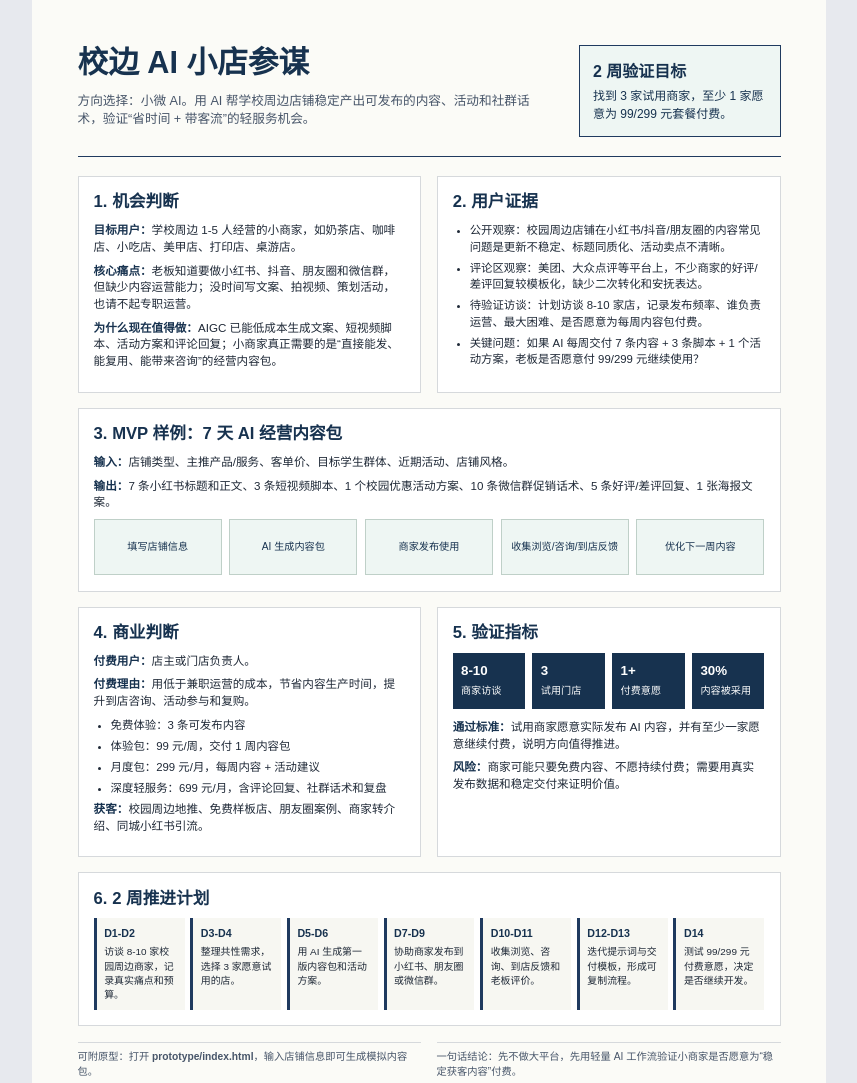
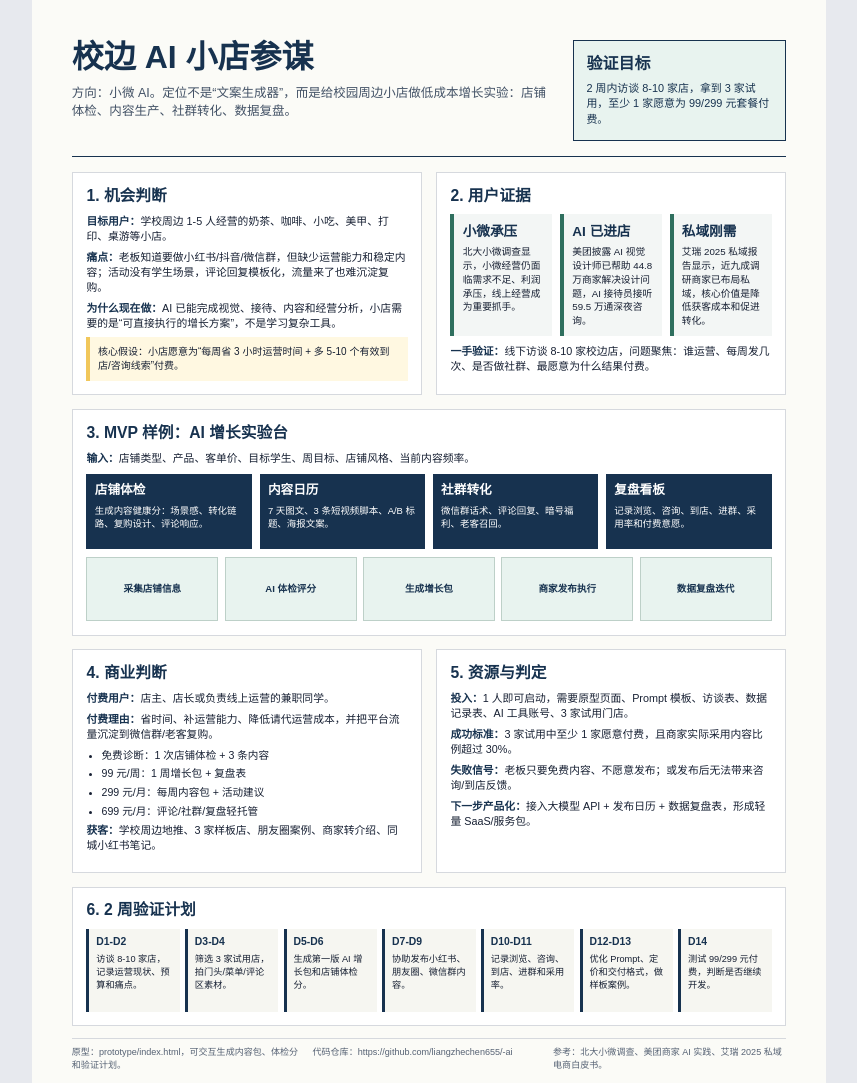
Before and after one commit to liangzhechen655/-ai, a plain HTML site: page submission-a4.html in a window 1280 px wide. Shown: the top 1083 px of the page, without its empty margins (211-1068 px from the left). Drawn offline with Linux system fonts and the light colour scheme.

Commit message:
Upgrade validation concept and MVP

```diff
--- a/submission-a4.html
+++ b/submission-a4.html
@@ -3,201 +3,171 @@
 <head>
   <meta charset="utf-8" />
   <meta name="viewport" content="width=device-width, initial-scale=1" />
-  <title>校边 AI 小店参谋 - 机会验证</title>
+  <title>校边 AI 小店参谋 - 小微 AI 机会验证</title>
   <style>
-    @page {
-      size: A4;
-      margin: 10mm;
-    }
-
-    * {
-      box-sizing: border-box;
-    }
-
+    @page { size: A4; margin: 9mm; }
+    * { box-sizing: border-box; }
     body {
       margin: 0;
       background: #e7e9ee;
-      color: #1f2937;
+      color: #172033;
       font-family: "Microsoft YaHei", "PingFang SC", "Noto Sans SC", Arial, sans-serif;
-      line-height: 1.45;
+      line-height: 1.42;
     }
-
     .sheet {
       width: 210mm;
       min-height: 297mm;
       margin: 0 auto;
+      padding: 10.5mm;
       background: #fbfbf7;
-      padding: 12mm;
     }
-
     header {
       display: grid;
-      grid-template-columns: 1.4fr 0.6fr;
-      gap: 8mm;
-      padding-bottom: 5mm;
-      border-bottom: 1.2pt solid #1f3a5f;
+      grid-template-columns: 1.38fr 0.62fr;
+      gap: 7mm;
+      padding-bottom: 4mm;
+      border-bottom: 1.2pt solid #17324f;
     }
-
     h1 {
-      margin: 0 0 3mm;
+      margin: 0;
       color: #17324f;
-      font-size: 23pt;
-      line-height: 1.14;
+      font-size: 24pt;
+      line-height: 1.08;
       letter-spacing: 0;
     }
-
-    .subtitle {
-      margin: 0;
-      color: #475569;
-      font-size: 9.5pt;
+    .tagline {
+      margin: 2.8mm 0 0;
+      color: #435266;
+      font-size: 9.4pt;
     }
-
-    .badge {
-      align-self: start;
-      border: 1pt solid #1f3a5f;
-      padding: 3.5mm;
+    .hero-card {
+      border: 1pt solid #17324f;
+      background: #e8f3ef;
+      padding: 3.3mm;
       color: #17324f;
-      font-size: 9pt;
-      background: #eef6f3;
+      font-size: 8.2pt;
     }
-
-    .badge strong {
+    .hero-card strong {
       display: block;
+      margin-bottom: 1.3mm;
       font-size: 12pt;
-      margin-bottom: 1.5mm;
     }
-
     .grid {
       display: grid;
       grid-template-columns: 1fr 1fr;
-      gap: 4mm;
-      margin-top: 5mm;
+      gap: 3.6mm;
+      margin-top: 4mm;
     }
-
     section {
-      border: 0.8pt solid #d6d9dc;
-      background: #ffffff;
-      padding: 4mm;
-      min-height: 43mm;
+      background: #fff;
+      border: 0.8pt solid #d6d9de;
+      padding: 3.6mm;
     }
-
-    section.wide {
-      grid-column: 1 / -1;
-      min-height: auto;
-    }
-
+    section.wide { grid-column: 1 / -1; }
     h2 {
-      margin: 0 0 2.6mm;
+      margin: 0 0 2.2mm;
       color: #17324f;
-      font-size: 12.5pt;
+      font-size: 11.8pt;
       line-height: 1.2;
     }
-
-    p {
-      margin: 0 0 1.8mm;
-      font-size: 8.7pt;
+    p { margin: 0 0 1.4mm; font-size: 8.1pt; }
+    ul { margin: 0; padding-left: 4mm; }
+    li { margin: 0 0 1mm; font-size: 7.95pt; }
+    .label { color: #17324f; font-weight: 800; }
+    .evidence {
+      display: grid;
+      grid-template-columns: repeat(3, 1fr);
+      gap: 2mm;
+      margin-top: 2mm;
     }
-
-    ul {
-      margin: 0;
-      padding-left: 4.5mm;
+    .evidence div {
+      background: #f3f6f5;
+      border-left: 3pt solid #2f6f5e;
+      padding: 2.2mm;
+      min-height: 23mm;
+      font-size: 7.3pt;
     }
-
-    li {
-      margin: 0 0 1.2mm;
-      font-size: 8.55pt;
+    .evidence strong {
+      display: block;
+      color: #17324f;
+      font-size: 10.2pt;
+      margin-bottom: 1mm;
     }
-
-    .label {
-      color: #17324f;
-      font-weight: 700;
-    }
-
     .flow {
       display: grid;
       grid-template-columns: repeat(5, 1fr);
-      gap: 2mm;
+      gap: 1.7mm;
       margin-top: 2mm;
     }
-
     .step {
-      border: 0.8pt solid #bfd0c8;
-      background: #eef6f3;
-      padding: 2.2mm;
-      text-align: center;
-      color: #17324f;
-      font-size: 7.6pt;
-      min-height: 15mm;
+      min-height: 17mm;
       display: flex;
       align-items: center;
       justify-content: center;
+      text-align: center;
+      background: #e8f3ef;
+      border: 0.8pt solid #bdd0c8;
+      color: #17324f;
+      padding: 1.8mm;
+      font-size: 7.2pt;
+      font-weight: 700;
     }
-
-    .timeline {
-      display: grid;
-      grid-template-columns: repeat(7, 1fr);
-      gap: 1.5mm;
-    }
-
-    .day {
-      border-left: 2.4pt solid #1f3a5f;
-      background: #f7f7f2;
-      padding: 2mm;
-      min-height: 20mm;
-      font-size: 7.45pt;
-    }
-
-    .day strong {
-      display: block;
-      color: #17324f;
-      font-size: 8pt;
-      margin-bottom: 1mm;
-    }
-
-    .metrics {
+    .mvp {
       display: grid;
       grid-template-columns: repeat(4, 1fr);
       gap: 2mm;
       margin-top: 2mm;
     }
-
-    .metric {
+    .mvp div {
       background: #17324f;
-      color: #ffffff;
+      color: #fff;
       padding: 2.2mm;
-      font-size: 7.6pt;
-      min-height: 15mm;
+      min-height: 20mm;
+      font-size: 7.1pt;
     }
-
-    .metric strong {
+    .mvp strong {
       display: block;
-      font-size: 10pt;
+      font-size: 9.5pt;
       margin-bottom: 1mm;
     }
-
+    .timeline {
+      display: grid;
+      grid-template-columns: repeat(7, 1fr);
+      gap: 1.4mm;
+    }
+    .day {
+      background: #f6f6f1;
+      border-left: 2.4pt solid #17324f;
+      padding: 1.8mm;
+      min-height: 22mm;
+      font-size: 6.9pt;
+    }
+    .day strong {
+      display: block;
+      color: #17324f;
+      font-size: 7.8pt;
+      margin-bottom: 0.8mm;
+    }
     .footer {
-      margin-top: 4mm;
       display: grid;
-      grid-template-columns: 1fr 1fr;
-      gap: 4mm;
-      color: #475569;
-      font-size: 7.7pt;
-    }
-
-    .note {
-      border-top: 1pt solid #d6d9dc;
+      grid-template-columns: 1fr 1fr 1fr;
+      gap: 2mm;
+      margin-top: 3mm;
+      color: #566274;
+      font-size: 6.8pt;
+      border-top: 0.8pt solid #d6d9de;
       padding-top: 2mm;
     }
-
+    .quote {
+      background: #fff8e1;
+      border-left: 3pt solid #f1c75b;
+      padding: 2mm;
+      font-size: 7.5pt;
+      margin-top: 1.5mm;
+    }
     @media print {
-      body {
-        background: #ffffff;
-      }
-
-      .sheet {
-        margin: 0;
-        box-shadow: none;
-      }
+      body { background: #fff; }
+      .sheet { margin: 0; }
     }
   </style>
 </head>
@@ -206,87 +176,90 @@
     <header>
       <div>
         <h1>校边 AI 小店参谋</h1>
-        <p class="subtitle">方向选择：小微 AI。用 AI 帮学校周边店铺稳定产出可发布的内容、活动和社群话术，验证“省时间 + 带客流”的轻服务机会。</p>
+        <p class="tagline">方向：小微 AI。定位不是“文案生成器”，而是给校园周边小店做低成本增长实验：店铺体检、内容生产、社群转化、数据复盘。</p>
       </div>
-      <div class="badge">
-        <strong>2 周验证目标</strong>
-        找到 3 家试用商家，至少 1 家愿意为 99/299 元套餐付费。
+      <div class="hero-card">
+        <strong>验证目标</strong>
+        2 周内访谈 8-10 家店，拿到 3 家试用，至少 1 家愿意为 99/299 元套餐付费。
       </div>
     </header>
 
     <div class="grid">
       <section>
         <h2>1. 机会判断</h2>
-        <p><span class="label">目标用户：</span>学校周边 1-5 人经营的小商家，如奶茶店、咖啡店、小吃店、美甲店、打印店、桌游店。</p>
-        <p><span class="label">核心痛点：</span>老板知道要做小红书、抖音、朋友圈和微信群，但缺少内容运营能力；没时间写文案、拍视频、策划活动，也请不起专职运营。</p>
-        <p><span class="label">为什么现在值得做：</span>AIGC 已能低成本生成文案、短视频脚本、活动方案和评论回复；小商家真正需要的是“直接能发、能复用、能带来咨询”的经营内容包。</p>
+        <p><span class="label">目标用户：</span>学校周边 1-5 人经营的奶茶、咖啡、小吃、美甲、打印、桌游等小店。</p>
+        <p><span class="label">痛点：</span>老板知道要做小红书/抖音/微信群，但缺少运营能力和稳定内容；活动没有学生场景，评论回复模板化，流量来了也难沉淀复购。</p>
+        <p><span class="label">为什么现在做：</span>AI 已能完成视觉、接待、内容和经营分析，小店需要的是“可直接执行的增长方案”，不是学习复杂工具。</p>
+        <div class="quote">核心假设：小店愿意为“每周省 3 小时运营时间 + 多 5-10 个有效到店/咨询线索”付费。</div>
       </section>
 
       <section>
         <h2>2. 用户证据</h2>
-        <ul>
-          <li>公开观察：校园周边店铺在小红书/抖音/朋友圈的内容常见问题是更新不稳定、标题同质化、活动卖点不清晰。</li>
-          <li>评论区观察：美团、大众点评等平台上，不少商家的好评/差评回复较模板化，缺少二次转化和安抚表达。</li>
-          <li>待验证访谈：计划访谈 8-10 家店，记录发布频率、谁负责运营、最大困难、是否愿意为每周内容包付费。</li>
-          <li>关键问题：如果 AI 每周交付 7 条内容 + 3 条脚本 + 1 个活动方案，老板是否愿意付 99/299 元继续使用？</li>
-        </ul>
+        <div class="evidence">
+          <div><strong>小微承压</strong>北大小微调查显示，小微经营仍面临需求不足、利润承压，线上经营成为重要抓手。</div>
+          <div><strong>AI 已进店</strong>美团披露 AI 视觉设计师已帮助 44.8 万商家解决设计问题，AI 接待员接听 59.5 万通深夜咨询。</div>
+          <div><strong>私域刚需</strong>艾瑞 2025 私域报告显示，近九成调研商家已布局私域，核心价值是降低获客成本和促进转化。</div>
+        </div>
+        <p style="margin-top: 2mm;"><span class="label">一手验证：</span>线下访谈 8-10 家校边店，问题聚焦：谁运营、每周发几次、是否做社群、最愿意为什么结果付费。</p>
       </section>
 
       <section class="wide">
-        <h2>3. MVP 样例：7 天 AI 经营内容包</h2>
-        <p><span class="label">输入：</span>店铺类型、主推产品/服务、客单价、目标学生群体、近期活动、店铺风格。</p>
-        <p><span class="label">输出：</span>7 条小红书标题和正文、3 条短视频脚本、1 个校园优惠活动方案、10 条微信群促销话术、5 条好评/差评回复、1 张海报文案。</p>
+        <h2>3. MVP 样例：AI 增长实验台</h2>
+        <p><span class="label">输入：</span>店铺类型、产品、客单价、目标学生、周目标、店铺风格、当前内容频率。</p>
+        <div class="mvp">
+          <div><strong>店铺体检</strong>生成内容健康分：场景感、转化链路、复购设计、评论响应。</div>
+          <div><strong>内容日历</strong>7 天图文、3 条短视频脚本、A/B 标题、海报文案。</div>
+          <div><strong>社群转化</strong>微信群话术、评论回复、暗号福利、老客召回。</div>
+          <div><strong>复盘看板</strong>记录浏览、咨询、到店、进群、采用率和付费意愿。</div>
+        </div>
         <div class="flow">
-          <div class="step">填写店铺信息</div>
-          <div class="step">AI 生成内容包</div>
-          <div class="step">商家发布使用</div>
-          <div class="step">收集浏览/咨询/到店反馈</div>
-          <div class="step">优化下一周内容</div>
+          <div class="step">采集店铺信息</div>
+          <div class="step">AI 体检评分</div>
+          <div class="step">生成增长包</div>
+          <div class="step">商家发布执行</div>
+          <div class="step">数据复盘迭代</div>
         </div>
       </section>
 
       <section>
         <h2>4. 商业判断</h2>
-        <p><span class="label">付费用户：</span>店主或门店负责人。</p>
-        <p><span class="label">付费理由：</span>用低于兼职运营的成本，节省内容生产时间，提升到店咨询、活动参与和复购。</p>
+        <p><span class="label">付费用户：</span>店主、店长或负责线上运营的兼职同学。</p>
+        <p><span class="label">付费理由：</span>省时间、补运营能力、降低请代运营成本，并把平台流量沉淀到微信群/老客复购。</p>
         <ul>
-          <li>免费体验：3 条可发布内容</li>
-          <li>体验包：99 元/周，交付 1 周内容包</li>
-          <li>月度包：299 元/月，每周内容 + 活动建议</li>
-          <li>深度轻服务：699 元/月，含评论回复、社群话术和复盘</li>
+          <li>免费诊断：1 次店铺体检 + 3 条内容</li>
+          <li>99 元/周：1 周增长包 + 复盘表</li>
+          <li>299 元/月：每周内容包 + 活动建议</li>
+          <li>699 元/月：评论/社群/复盘轻托管</li>
         </ul>
-        <p><span class="label">获客：</span>校园周边地推、免费样板店、朋友圈案例、商家转介绍、同城小红书引流。</p>
+        <p><span class="label">获客：</span>学校周边地推、3 家样板店、朋友圈案例、商家转介绍、同城小红书笔记。</p>
       </section>
 
       <section>
-        <h2>5. 验证指标</h2>
-        <div class="metrics">
-          <div class="metric"><strong>8-10</strong>商家访谈</div>
-          <div class="metric"><strong>3</strong>试用门店</div>
-          <div class="metric"><strong>1+</strong>付费意愿</div>
-          <div class="metric"><strong>30%</strong>内容被采用</div>
-        </div>
-        <p style="margin-top: 2.5mm;"><span class="label">通过标准：</span>试用商家愿意实际发布 AI 内容，并有至少一家愿意继续付费，说明方向值得推进。</p>
-        <p><span class="label">风险：</span>商家可能只要免费内容、不愿持续付费；需要用真实发布数据和稳定交付来证明价值。</p>
+        <h2>5. 资源与判定</h2>
+        <p><span class="label">投入：</span>1 人即可启动，需要原型页面、Prompt 模板、访谈表、数据记录表、AI 工具账号、3 家试用门店。</p>
+        <p><span class="label">成功标准：</span>3 家试用中至少 1 家愿意付费，且商家实际采用内容比例超过 30%。</p>
+        <p><span class="label">失败信号：</span>老板只要免费内容、不愿意发布；或发布后无法带来咨询/到店反馈。</p>
+        <p><span class="label">下一步产品化：</span>接入大模型 API + 发布日历 + 数据复盘表，形成轻量 SaaS/服务包。</p>
       </section>
 
       <section class="wide">
-        <h2>6. 2 周推进计划</h2>
+        <h2>6. 2 周验证计划</h2>
         <div class="timeline">
-          <div class="day"><strong>D1-D2</strong>访谈 8-10 家校园周边商家，记录真实痛点和预算。</div>
-          <div class="day"><strong>D3-D4</strong>整理共性需求，选择 3 家愿意试用的店。</div>
-          <div class="day"><strong>D5-D6</strong>用 AI 生成第一版内容包和活动方案。</div>
-          <div class="day"><strong>D7-D9</strong>协助商家发布到小红书、朋友圈或微信群。</div>
-          <div class="day"><strong>D10-D11</strong>收集浏览、咨询、到店反馈和老板评价。</div>
-          <div class="day"><strong>D12-D13</strong>迭代提示词与交付模板，形成可复制流程。</div>
-          <div class="day"><strong>D14</strong>测试 99/299 元付费意愿，决定是否继续开发。</div>
+          <div class="day"><strong>D1-D2</strong>访谈 8-10 家店，记录运营现状、预算和痛点。</div>
+          <div class="day"><strong>D3-D4</strong>筛选 3 家试用店，拍门头/菜单/评论区素材。</div>
+          <div class="day"><strong>D5-D6</strong>生成第一版 AI 增长包和店铺体检分。</div>
+          <div class="day"><strong>D7-D9</strong>协助发布小红书、朋友圈、微信群内容。</div>
+          <div class="day"><strong>D10-D11</strong>记录浏览、咨询、到店、进群和采用率。</div>
+          <div class="day"><strong>D12-D13</strong>优化 Prompt、定价和交付格式，做样板案例。</div>
+          <div class="day"><strong>D14</strong>测试 99/299 元付费，判断是否继续开发。</div>
         </div>
       </section>
     </div>
 
     <div class="footer">
-      <div class="note">可附原型：打开 <strong>prototype/index.html</strong>，输入店铺信息即可生成模拟内容包。</div>
-      <div class="note">一句话结论：先不做大平台，先用轻量 AI 工作流验证小商家是否愿意为“稳定获客内容”付费。</div>
+      <div>原型：prototype/index.html，可交互生成内容包、体检分和验证计划。</div>
+      <div>代码仓库：https://github.com/liangzhechen655/-ai</div>
+      <div>参考：北大小微调查、美团商家 AI 实践、艾瑞 2025 私域电商白皮书。</div>
     </div>
   </main>
 </body>
```
Also changed, not shown: prototype/app.js (+59 -1 lines), prototype/index.html (+25 -1 lines), prototype/styles.css (+60 -1 lines), preview/prototype.png, preview/submission-a4.png, 2 other files.
